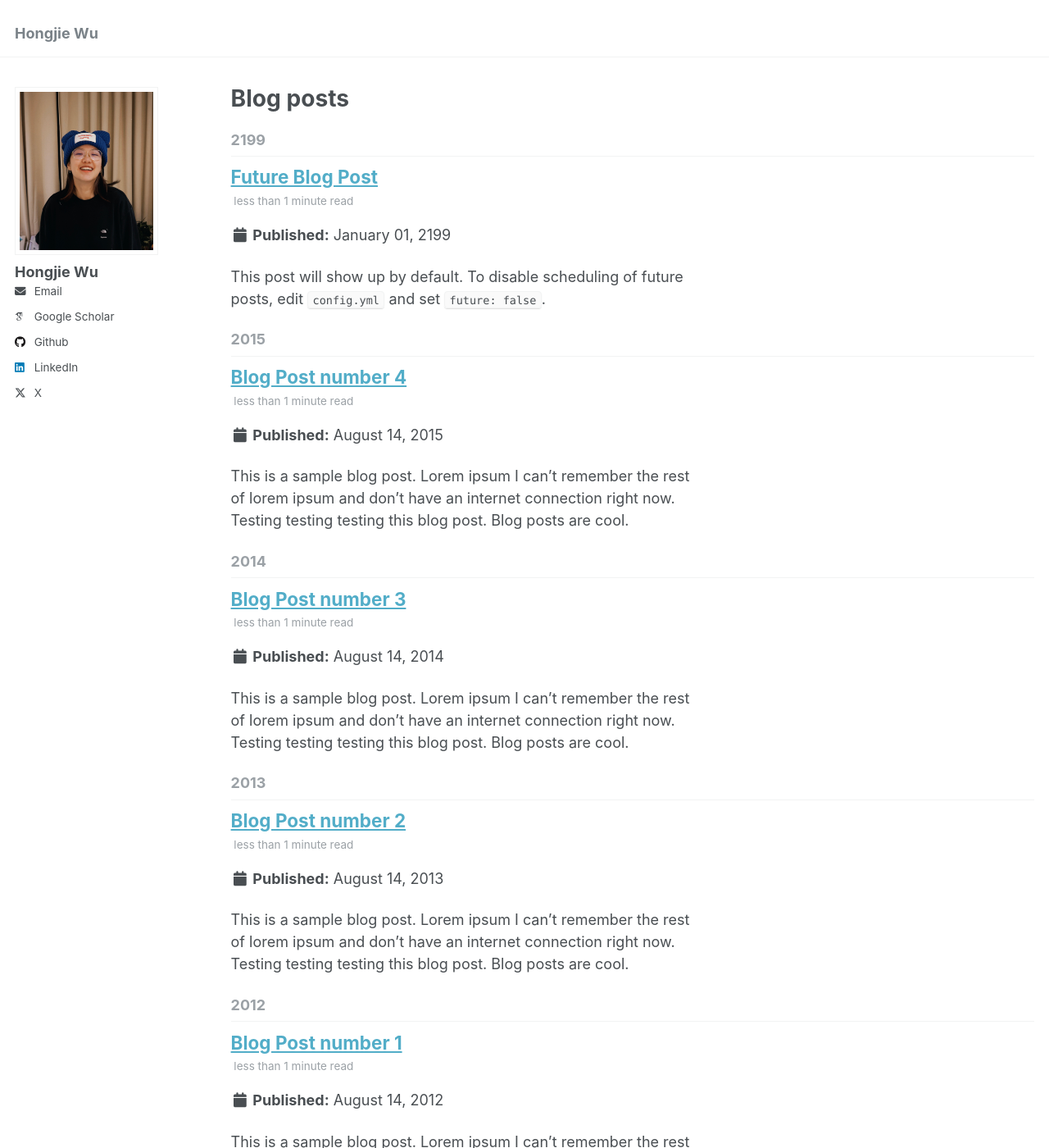
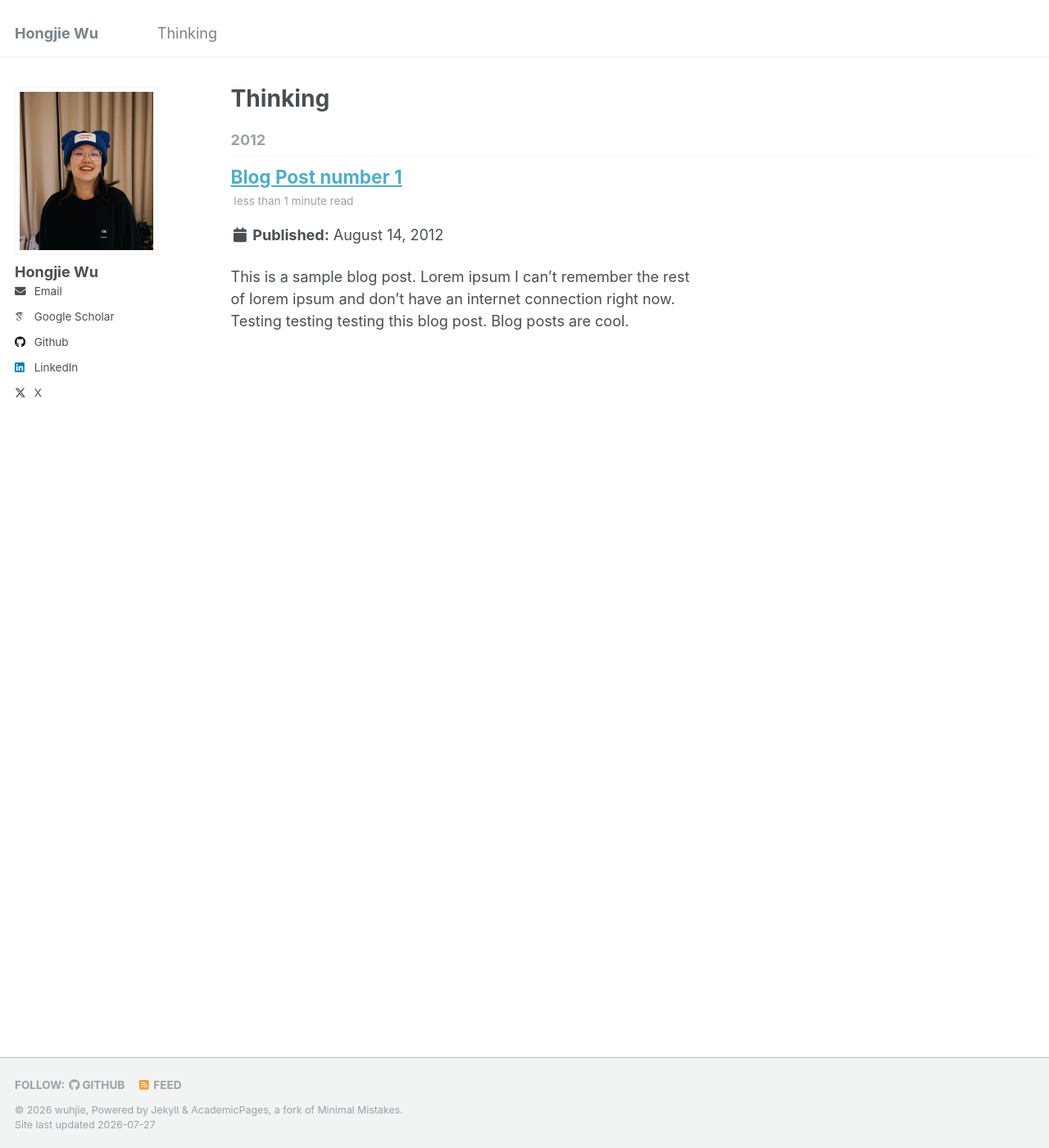
Before and after one commit to wuhjie/wuhjie.github.io, a Jekyll site: the page built from _pages/thinking.html, in a window 1280 px wide and 1400 px high. Shown: the whole window at 82% size. Built offline with Jekyll 4.4.1, drawn with Linux system fonts in a browser that asks for light colours; some web fonts are replaced.

Commit message:
Add Thinking page to nav, rename from year-archive
The nav in _data/navigation.yml was entirely commented out, so the
masthead showed only the site title and the blog archive page was
unreachable.

- Restore the nav entry as "Thinking" -> /thinking/
- Rename _pages/year-archive.html to _pages/thinking.html and update
  its permalink and title to match
- Remove the remaining lorem-ipsum sample posts, including the two
  that both declared permalink /posts/2012/08/blog-post-4/

Note: the old /year-archive/ URL will now 404. jekyll-redirect-from is
not enabled in this site, so a redirect_from entry would be inert.

Co-Authored-By: Claude Opus 5 (1M context) <noreply@anthropic.com>

```diff
--- a/_data/navigation.yml
+++ b/_data/navigation.yml
@@ -17,8 +17,8 @@ main:
   # - title: "Portfolio"
   #   url: /portfolio/
 
-  # - title: "Blog Posts"
-  #   url: /year-archive/
+  - title: "Thinking"
+    url: /thinking/
 
   # - title: "CV"
   #   url: /cv/
--- a/_pages/year-archive.html
+++ b/_pages/thinking.html
@@ -1,7 +1,7 @@
 ---
 layout: archive
-permalink: /year-archive/
-title: "Blog posts"
+permalink: /thinking/
+title: "Thinking"
 author_profile: true
 redirect_from:
   - /wordpress/blog-posts/
--- a/_posts/2013-08-14-blog-post-2.md
+++ /dev/null
@@ -1,20 +0,0 @@
----
-title: 'Blog Post number 2'
-date: 2013-08-14
-permalink: /posts/2013/08/blog-post-2/
-tags:
-  - cool posts
-  - category1
-  - category2
----
-
-This is a sample blog post. Lorem ipsum I can't remember the rest of lorem ipsum and don't have an internet connection right now. Testing testing testing this blog post. Blog posts are cool.
-
-Headings are cool
-======
-
-You can have many headings
-======
-
-Aren't headings cool?
-------
--- a/_posts/2014-08-14-blog-post-3.md
+++ /dev/null
@@ -1,20 +0,0 @@
----
-title: 'Blog Post number 3'
-date: 2014-08-14
-permalink: /posts/2014/08/blog-post-3/
-tags:
-  - cool posts
-  - category1
-  - category2
----
-
-This is a sample blog post. Lorem ipsum I can't remember the rest of lorem ipsum and don't have an internet connection right now. Testing testing testing this blog post. Blog posts are cool.
-
-Headings are cool
-======
-
-You can have many headings
-======
-
-Aren't headings cool?
-------
--- a/_posts/2199-01-01-future-post.md
+++ /dev/null
@@ -1,11 +0,0 @@
----
-title: 'Future Blog Post'
-date: 2199-01-01
-permalink: /posts/2012/08/blog-post-4/
-tags:
-  - cool posts
-  - category1
-  - category2
----
-
-This post will show up by default. To disable scheduling of future posts, edit `config.yml` and set `future: false`.
```
Also changed, not shown: _posts/2015-08-14-blog-post-4.md (deleted, +0 -20 lines).
